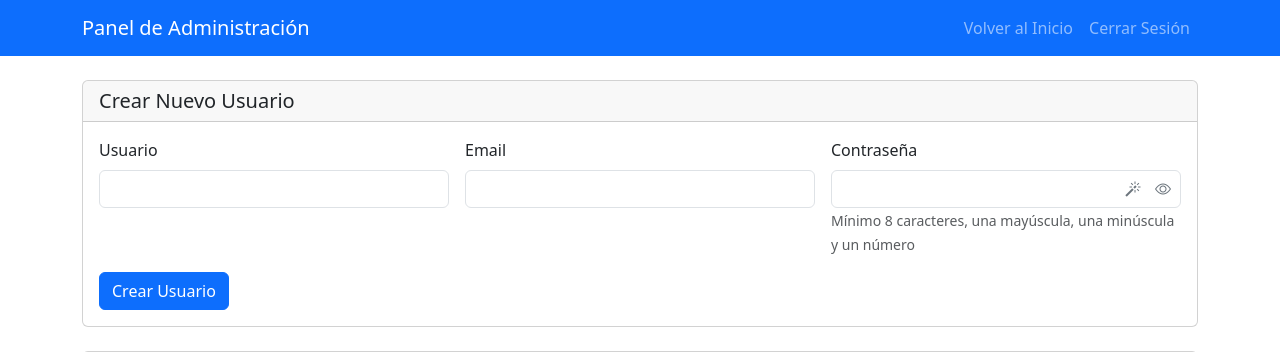
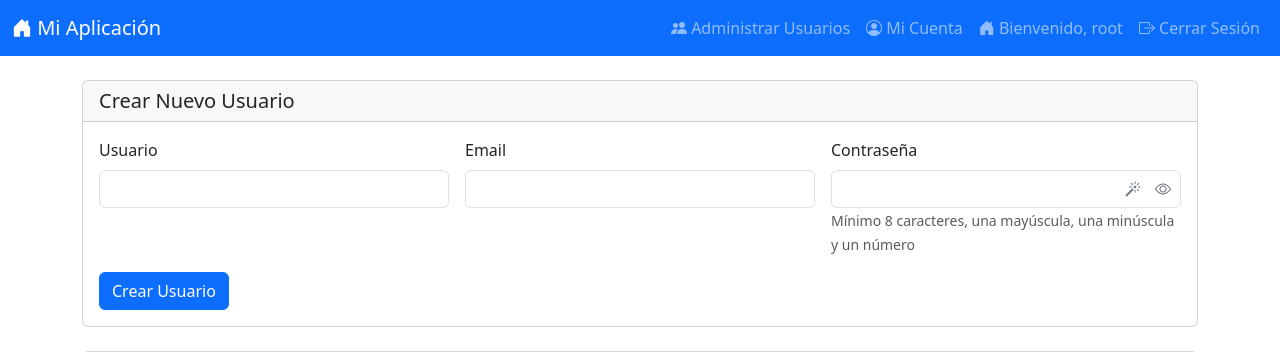
Before and after one commit to Javier-osw/sistema-login-seguro, a PHP site: page /admin_usuarios.php in a window 1280 px wide. Shown: the top 352 px of the page. Run offline with PHP 8.4, Linux system fonts and the light colour scheme; the visitor is signed in with stand-in values (Sample User, id 1); data that the repository does not hold is empty; some libraries are stand-ins or nearby versions.

Commit message:
se agregaron la aplicacion de funciones con la barra de menu centralizada

```diff
--- a/admin_usuarios.php
+++ b/admin_usuarios.php
@@ -1,6 +1,13 @@
 <?php
 session_start();
 require_once 'config.php';
+require_once 'funciones.php';
+
+// Verificar si el usuario está logueado
+requireLogin();
+
+$username = $_SESSION['username'];
+$isRoot = ($username === 'root');
 
 // Verificar si el usuario está logueado y es root
 if (!isLoggedIn() || $_SESSION['username'] !== 'root') {
@@ -152,16 +159,7 @@
     </style>
 </head>
 <body>
-    <nav class="navbar navbar-expand-lg navbar-dark bg-primary">
-        <div class="container">
-            <a class="navbar-brand" href="#">Panel de Administración</a>
-            <div class="navbar-nav ms-auto">
-                <a class="nav-link" href="principal.php">Volver al Inicio</a>
-                <a class="nav-link" href="logout.php">Cerrar Sesión</a>
-            </div>
-        </div>
-    </nav>
-
+    <?php renderizarMenu($username, $isRoot); ?>
     <div class="container mt-4">
         <?php if ($mensaje): ?>
             <div class="alert alert-success"><?php echo htmlspecialchars($mensaje); ?></div>
--- /dev/null
+++ b/funciones.php
@@ -0,0 +1,51 @@
+<?php
+function renderizarMenu($username, $isRoot) {
+    echo '<nav class="navbar navbar-expand-lg navbar-dark bg-primary">
+        <div class="container-fluid">
+            <a class="navbar-brand" href="principal.php"> <i class="bi bi-house-door-fill"></i>
+             Mi Aplicación</a>
+            <button class="navbar-toggler" type="button" data-bs-toggle="collapse" data-bs-target="#navbarNav">
+                <span class="navbar-toggler-icon"></span>
+            </button>
+            <div class="collapse navbar-collapse" id="navbarNav">
+                <ul class="navbar-nav ms-auto">';
+    if ($isRoot) {
+        echo '<li class="nav-item">
+                <a class="nav-link" href="admin_usuarios.php">
+                    <i class="bi bi-people-fill"></i> Administrar Usuarios
+                </a>
+              </li>';
+    }
+    echo '<!--
+            <li class="nav-item">
+            <a class="nav-link" href="plantilla_busqueda.php">
+                <i class="bi bi-search"></i> Búsqueda
+            </a>
+          </li> -->
+
+          <li class="nav-item">
+            <a class="nav-link" href="mi_cuenta.php">
+                <i class="bi bi-person-circle"></i>  Mi Cuenta
+            </a>
+          </li>
+
+
+          <li class="nav-item">
+            <span class="nav-link">
+                <i class="bi bi-house-door-fill"></i>
+
+                Bienvenido, ' . htmlspecialchars($username) . '
+            </span>
+          </li>
+          <li class="nav-item">
+            <a class="nav-link" href="logout.php">
+                <i class="bi bi-box-arrow-right"></i>
+                Cerrar Sesión
+            </a>
+          </li>
+        </ul>
+      </div>
+    </div>
+  </nav>';
+}
+?>
```
Also changed, not shown: mi_cuenta.php (+6 -24 lines), plantilla_busqueda.php (+5 -9 lines), principal.php (+2 -39 lines).
